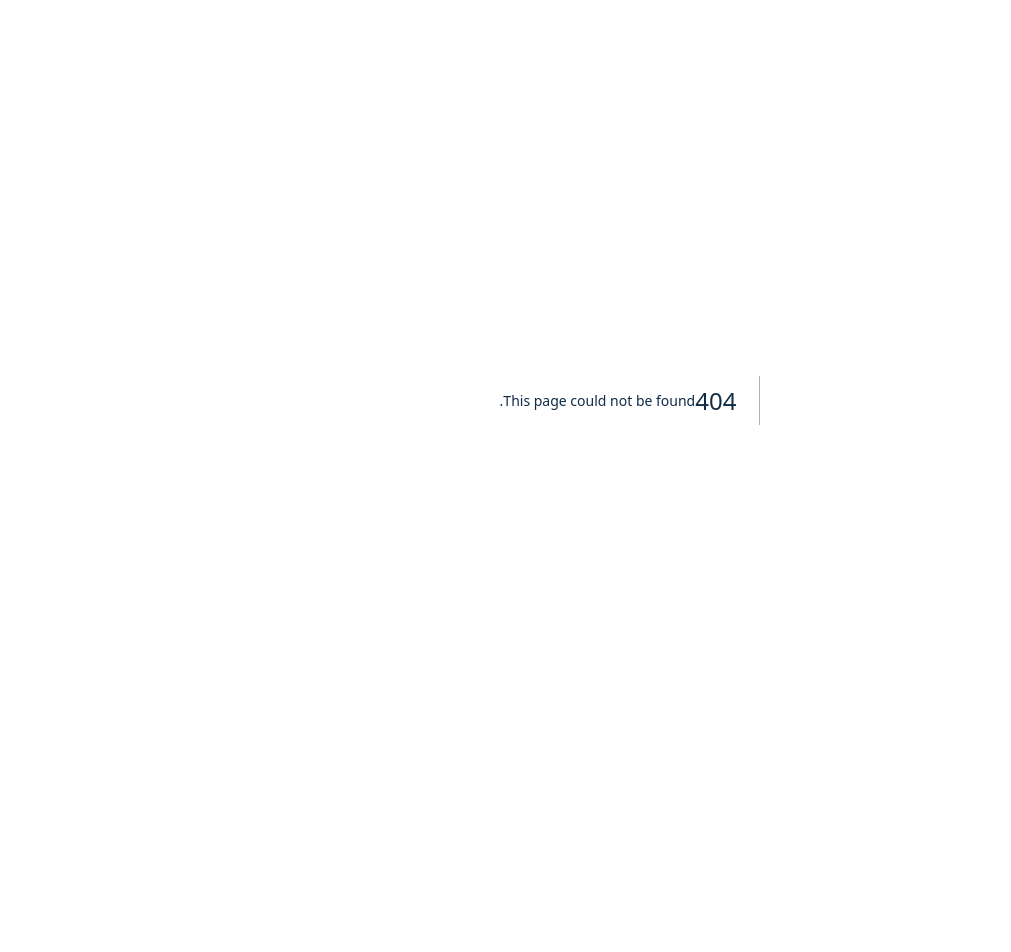
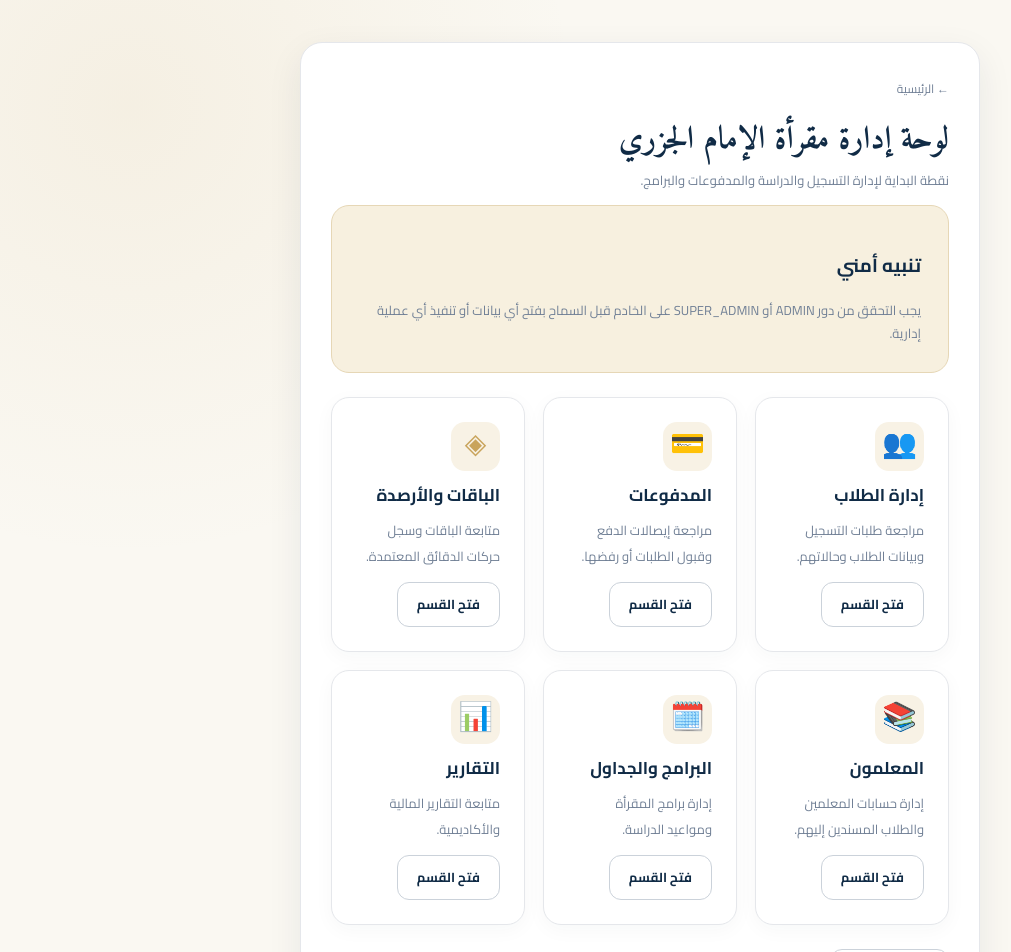
Before and after one commit to khalid-al-weledi/-App_meqraah_-imam_al-jezry, a Next.js app in the folder fronted/: page /admin in a window 1280 px wide. Before the commit this address had no page. Shown: the top 952 px of the page, without its empty margins (0-1011 px from the left). Before the commit the page ends 800 px from the top, so only its background shows below. Built offline with nearby package versions, Linux system fonts and the light colour scheme; no server answers.

Commit message:
Create admin/page.jsx

```diff
--- /dev/null
+++ b/fronted/src/app/admin/page.jsx
@@ -0,0 +1,113 @@
+"use client";
+
+import { useState } from "react";
+import { clearAccessToken } from "../../services/api";
+
+const sections = [
+  {
+    title: "إدارة الطلاب",
+    description: "مراجعة طلبات التسجيل وبيانات الطلاب وحالاتهم.",
+    icon: "👥",
+  },
+  {
+    title: "المدفوعات",
+    description: "مراجعة إيصالات الدفع وقبول الطلبات أو رفضها.",
+    icon: "💳",
+  },
+  {
+    title: "الباقات والأرصدة",
+    description: "متابعة الباقات وسجل حركات الدقائق المعتمدة.",
+    icon: "◈",
+  },
+  {
+    title: "المعلمون",
+    description: "إدارة حسابات المعلمين والطلاب المسندين إليهم.",
+    icon: "📚",
+  },
+  {
+    title: "البرامج والجداول",
+    description: "إدارة برامج المقرأة ومواعيد الدراسة.",
+    icon: "🗓️",
+  },
+  {
+    title: "التقارير",
+    description: "متابعة التقارير المالية والأكاديمية.",
+    icon: "📊",
+  },
+];
+
+export default function AdminPage() {
+  const [notice, setNotice] = useState("");
+
+  function logout() {
+    clearAccessToken();
+    window.location.href = "/login";
+  }
+
+  return (
+    <main className="form-wrap">
+      <section className="form-card">
+        <a href="/" className="muted">← الرئيسية</a>
+
+        <h1>لوحة إدارة مقرأة الإمام الجزري</h1>
+        <p>
+          نقطة البداية لإدارة التسجيل والدراسة والمدفوعات والبرامج.
+        </p>
+
+        <div className="callout">
+          <div>
+            <h3>تنبيه أمني</h3>
+            <p>
+              يجب التحقق من دور ADMIN أو SUPER_ADMIN على الخادم
+              قبل السماح بفتح أي بيانات أو تنفيذ أي عملية إدارية.
+            </p>
+          </div>
+        </div>
+
+        {notice && (
+          <p role="status" className="form-message">
+            {notice}
+          </p>
+        )}
+
+        <div
+          className="grid"
+          style={{
+            gridTemplateColumns:
+              "repeat(auto-fit, minmax(190px, 1fr))",
+            marginTop: 24,
+          }}
+        >
+          {sections.map((section) => (
+            <article className="card" key={section.title}>
+              <div className="card-icon">{section.icon}</div>
+              <h3>{section.title}</h3>
+              <p>{section.description}</p>
+
+              <button
+                type="button"
+                className="btn btn-outline"
+                onClick={() =>
+                  setNotice(
+                    `قسم «${section.title}» لم يُربط بعد بخدمات الإدارة في الخادم.`
+                  )
+                }
+              >
+                فتح القسم
+              </button>
+            </article>
+          ))}
+        </div>
+
+        <button
+          type="button"
+          className="btn btn-outline"
+          style={{ marginTop: 24 }}
+          onClick={logout}
+        >
+          تسجيل الخروج
+        </button>
+      </section>
+    </main>
+  );
+}
```
